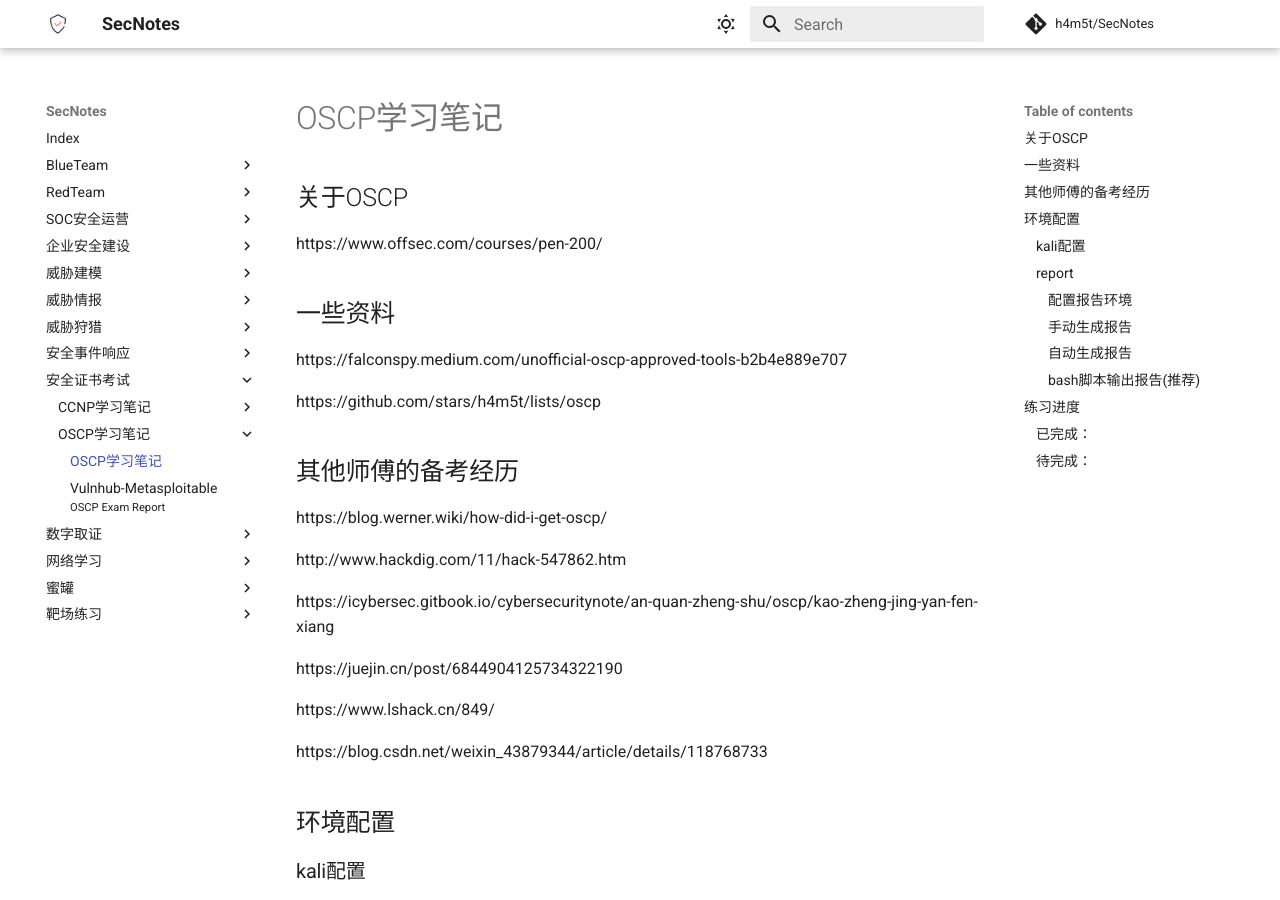
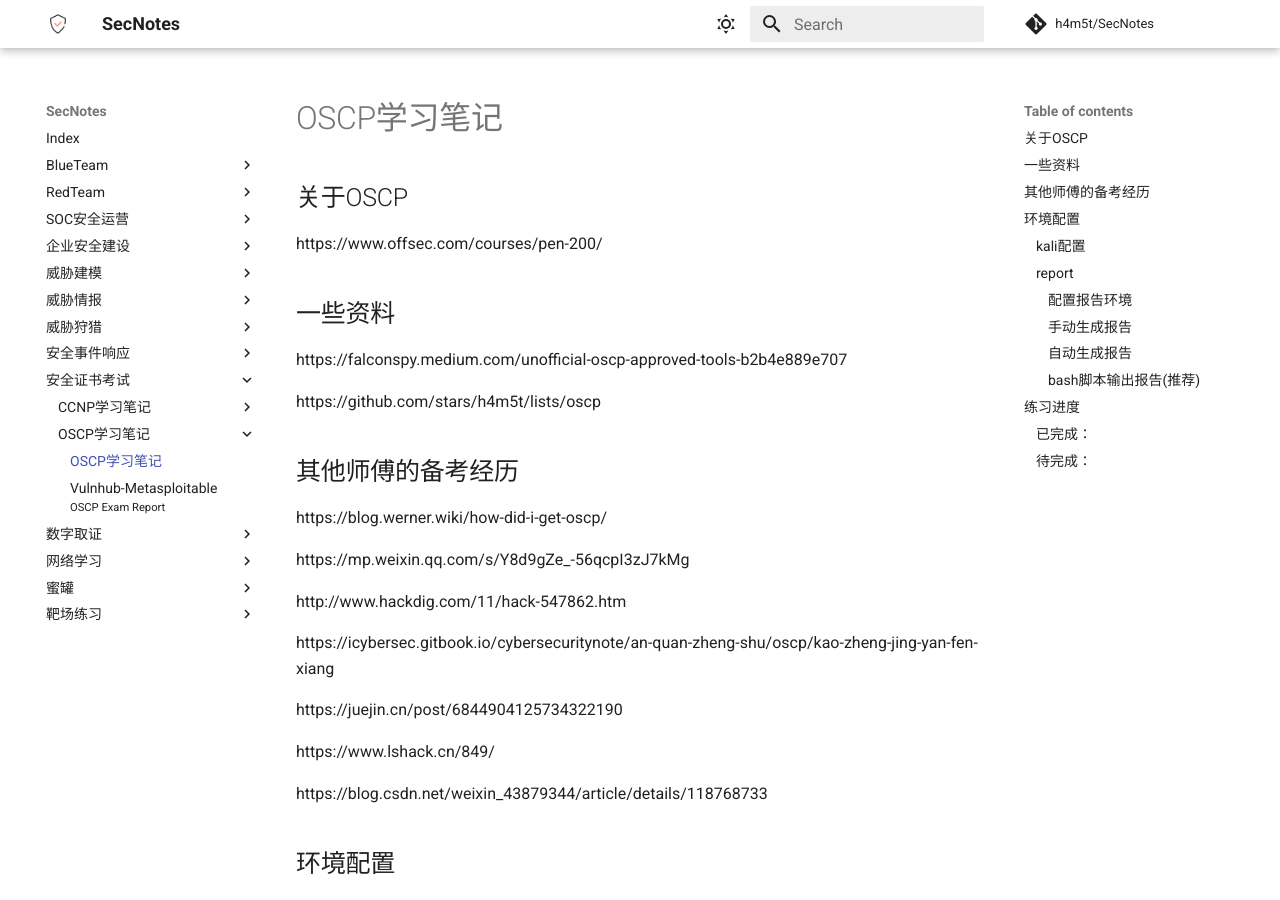
Before and after one commit to h4m5t/SecNotes, an MkDocs documentation site: the page built from docs/安全证书考试/OSCP学习笔记/0x01_OSCP学习记录.md, in a window 1280 px wide and 900 px high. Built offline with MkDocs 1.6.1 and Material for MkDocs 9.7.7, drawn with Linux system fonts in a browser that asks for light colours; comment, search, counter and statistics services are not loaded; some of the changed lines change nothing that is shown.

Commit message:
Update 0x01_OSCP学习记录.md

```diff
--- a/docs/安全证书考试/OSCP学习笔记/0x01_OSCP学习记录.md
+++ b/docs/安全证书考试/OSCP学习笔记/0x01_OSCP学习记录.md
@@ -16,6 +16,8 @@
 ## 其他师傅的备考经历
 
 https://blog.werner.wiki/how-did-i-get-oscp/
+
+https://mp.weixin.qq.com/s/Y8d9gZe_-56qcpI3zJ7kMg
 
 http://www.hackdig.com/11/hack-547862.htm
 
```
